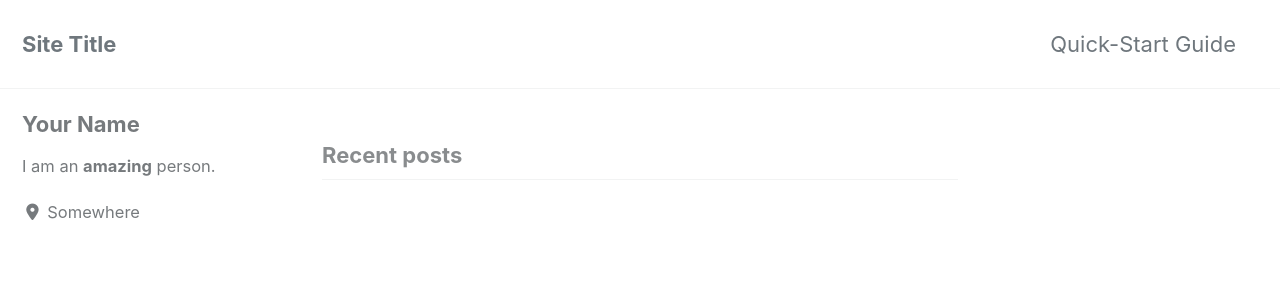
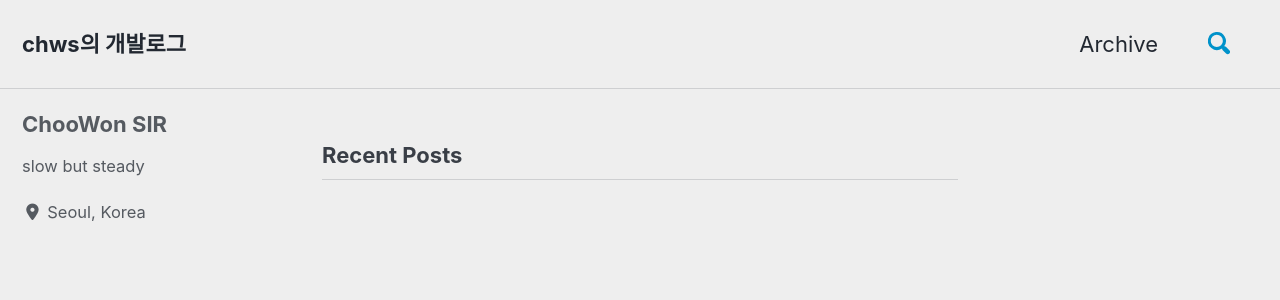
Before and after one commit to chws/chws.github.io, a Jekyll site: the page built from index.html, in a window 1280 px wide and 900 px high. Shown: the top 300 px of the window. Built offline with Jekyll 4.4.1, drawn with Linux system fonts in a browser that asks for light colours; cached includes are drawn as plain includes; nearby versions of some CDN libraries; the list of posts is cut into pages by our own code; some of the changed text lies outside the part shown.

Commit message:
Change basic settings

```diff
--- a/_config.yml
+++ b/_config.yml
@@ -12,27 +12,27 @@
 
 # theme                  : "minimal-mistakes-jekyll"
 # remote_theme           : "mmistakes/minimal-mistakes"
-minimal_mistakes_skin    : "default" # "air", "aqua", "contrast", "dark", "dirt", "neon", "mint", "plum", "sunrise"
+minimal_mistakes_skin    : "air" # "air", "aqua", "contrast", "dark", "dirt", "neon", "mint", "plum", "sunrise"
 
 # Site Settings
-locale                   : "en-US"
-title                    : "Site Title"
+locale                   : "kor"
+title                    : "chws의 개발로그"
 title_separator          : "-"
 subtitle                 : # site tagline that appears below site title in masthead
-name                     : "Your Name"
-description              : "An amazing website."
-url                      : # the base hostname & protocol for your site e.g. "https://mmistakes.github.io"
+name                     : "ChooWon SIR"
+description              : "안녕하세요, 서주원 입니다"
+url                      :  "https://chws.github.io"# the base hostname & protocol for your site e.g. "https://mmistakes.github.io"
 baseurl                  : # the subpath of your site, e.g. "/blog"
-repository               : # GitHub username/repo-name e.g. "mmistakes/minimal-mistakes"
+repository               : "chws/chws.github.io"# GitHub username/repo-name e.g. "mmistakes/minimal-mistakes"
 teaser                   : # path of fallback teaser image, e.g. "/assets/images/500x300.png"
 logo                     : # path of logo image to display in the masthead, e.g. "/assets/images/88x88.png"
 masthead_title           : # overrides the website title displayed in the masthead, use " " for no title
 # breadcrumbs            : false # true, false (default)
 words_per_minute         : 200
 comments:
-  provider               : # false (default), "disqus", "discourse", "facebook", "staticman", "staticman_v2", "utterances", "custom"
+  provider               : "disqus" # false (default), "disqus", "discourse", "facebook", "staticman", "staticman_v2", "utterances", "custom"
   disqus:
-    shortname            : # https://help.disqus.com/customer/portal/articles/466208-what-s-a-shortname-
+    shortname            : chws-dev-blog # https://help.disqus.com/customer/portal/articles/466208-what-s-a-shortname-
   discourse:
     server               : # https://meta.discourse.org/t/embedding-discourse-comments-via-javascript/31963 , e.g.: meta.discourse.org
   facebook:
@@ -65,7 +65,7 @@ reCaptcha:
   secret                 :
 atom_feed:
   path                   : # blank (default) uses feed.xml
-search                   : # true, false (default)
+search                   : true # true, false (default)
 search_full_content      : # true, false (default)
 search_provider          : # lunr (default), algolia, google
 algolia:
@@ -107,10 +107,10 @@ analytics:
 
 # Site Author
 author:
-  name             : "Your Name"
+  name             : "ChooWon SIR"
   avatar           : # path of avatar image, e.g. "/assets/images/bio-photo.jpg"
-  bio              : "I am an **amazing** person."
-  location         : "Somewhere"
+  bio              : "slow but steady"
+  location         : "Seoul, Korea"
   email            :
   links:
     - label: "Email"
@@ -290,6 +290,6 @@ defaults:
       layout: single
       author_profile: true
       read_time: true
-      comments: # true
+      comments:  true
       share: true
       related: true
--- a/_data/navigation.yml
+++ b/_data/navigation.yml
@@ -1,6 +1,6 @@
 # main links
 main:
-  - title: "Quick-Start Guide"
+  - title: "Archive"
     url: https://mmistakes.github.io/minimal-mistakes/docs/quick-start-guide/
   # - title: "About"
   #   url: https://mmistakes.github.io/minimal-mistakes/about/
```
